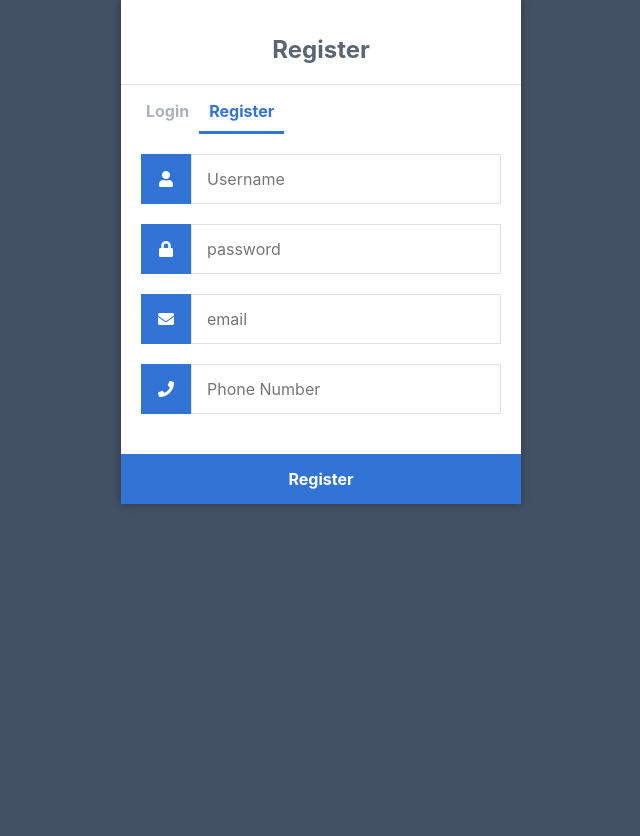
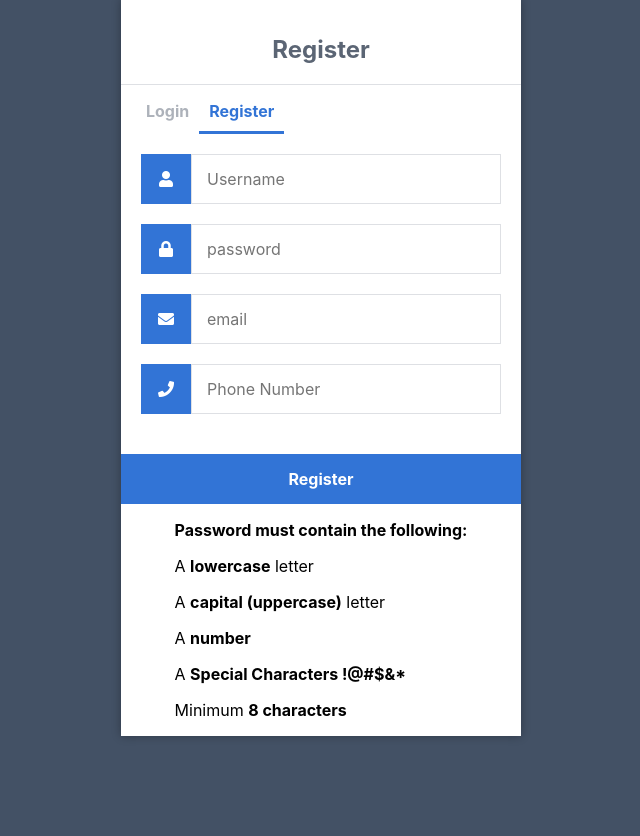
Before and after one commit to Shanlolzlife/SSP_Y2S1, a Flask app: page /register in a window 1280 px wide. Shown: the part 101-937 px from the top of the page, without its empty margins (319-959 px from the left). Before the commit the page ends 606 px from the top, so only its background shows below. Run offline with Flask 2, Linux system fonts and the light colour scheme; some libraries are stand-ins or nearby versions.

Commit message:
Registeration update
Password checking

```diff
--- a/MyWebApp/main.py
+++ b/MyWebApp/main.py
@@ -221,7 +221,6 @@ def register():
             checkpolicy = policy.test(password)
             if stats.strength() < 0.50:
                 print(stats.strength())
-                msg = "Password not strong enough. Avoid consecutive characters and easily guessed words."
             elif stats.strength() > 0.50:
                 # s=password
                 # passwd = s.encode('utf-8')
--- a/MyWebApp/templates/Register.html
+++ b/MyWebApp/templates/Register.html
@@ -31,18 +31,115 @@
         </label>
         <input type="text" name="phoneno" placeholder="Phone Number" required>
         <div class="msg">{{msg}}</div>
-        {% with messages = get_flashed_messages(with_categories=true) %}
-        {% if messages %}
-            <ul class=flashes>
-            {% for category, message in messages %}
-            <li class="{{ category }}">{{ message }}</li>
-            {% endfor %}
-            </ul>
-        {% endif %}
-{% endwith %}
         <input type="submit" value="Register">
+<div id="Check">
+  <h3>Password must contain the following:</h3>
+  <p id="letter" class="invalid">A <b>lowercase</b> letter</p>
+  <p id="capital" class="invalid">A <b>capital (uppercase)</b> letter</p>
+  <p id="number" class="invalid">A <b>number</b></p>
+            <p id="special" class="invalid">A <b>Special Characters !@#$&*</b></p>
+  <p id="length" class="invalid">Minimum <b>8 characters</b></p>
+</div>
+    </form>
+    <script>
+var myInput = document.getElementById("password");
+var letter = document.getElementById("letter");
+var capital = document.getElementById("capital");
+var number = document.getElementById("number");
+var length = document.getElementById("length");
+var special = document.getElementById("special");
+// When the user clicks on the password field, show the message box
+myInput.onfocus = function() {
+  document.getElementById("Check").style.display = "block";
+}
 
-    </form>
+
+myInput.onblur = function() {
+  document.getElementById("Check").style.display = "none";
+}
+
+
+myInput.onkeyup = function() {
+  // Validate lowercase letters
+  var lowerCaseLetters = /[a-z]/g;
+  if(myInput.value.match(lowerCaseLetters)) {
+    letter.classList.remove("invalid");
+    letter.classList.add("valid");
+  } else {
+    letter.classList.remove("valid");
+    letter.classList.add("invalid");
+}
+
+  var SpecialCharacters = /[!@#$&*]/g;
+  if(myInput.value.match(SpecialCharacters)) {
+    special.classList.remove("invalid");
+    special.classList.add("valid");
+  } else {
+    special.classList.remove("valid");
+    special.classList.add("invalid");
+  }
+
+  var upperCaseLetters = /[A-Z]/g;
+  if(myInput.value.match(upperCaseLetters)) {
+    capital.classList.remove("invalid");
+    capital.classList.add("valid");
+  } else {
+    capital.classList.remove("valid");
+    capital.classList.add("invalid");
+  }
+
+
+  var numbers = /[0-9]/g;
+  if(myInput.value.match(numbers)) {
+    number.classList.remove("invalid");
+    number.classList.add("valid");
+  } else {
+    number.classList.remove("valid");
+    number.classList.add("invalid");
+  }
+
+
+  if(myInput.value.length >= 8) {
+    length.classList.remove("invalid");
+    length.classList.add("valid");
+  } else {
+    length.classList.remove("valid");
+    length.classList.add("invalid");
+  }
+}
+</script>
+    <style>#check {
+  display:none;
+
+  position: relative;
+  padding: 20px;
+  margin-top: 10px;
+}
+
+#check p {
+  padding: 10px 35px;
+  font-size: 18px;
+}
+
+
+.valid {
+  color: green;
+}
+
+.valid:before {
+  position: relative;
+  left: -35px;
+}
+
+
+.invalid {
+  color: black;
+}
+
+.invalid:before {
+  position: relative;
+  left: -35px;
+}</style>
 </div>
 </body>
 </html>
```
Also changed, not shown: 1 other file.
